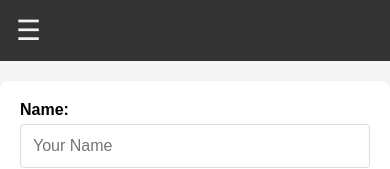
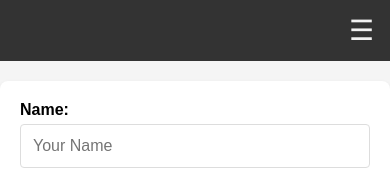
Before and after one commit to Nduna321/mthandeni, a plain HTML site: page Contact-Us.html in a window 390 px wide. Shown: the top 169 px of the page. Drawn offline with Linux system fonts and the light colour scheme.

Commit message:
hamburger

```diff
--- a/Contact-Us.html
+++ b/Contact-Us.html
@@ -55,6 +55,7 @@
             padding: 14px 16px;
             z-index: 10001;
             position: relative;
+            margin-left: auto;
         }
 
         .nav-links {
```
Also changed, not shown: Music.html (+1 -0 lines), Products.html (+1 -0 lines), Stories.html (+1 -0 lines), index.html (+1 -0 lines).
